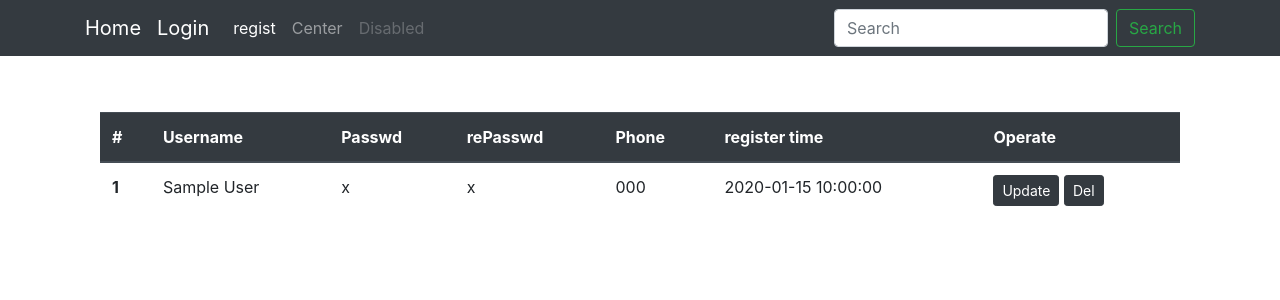
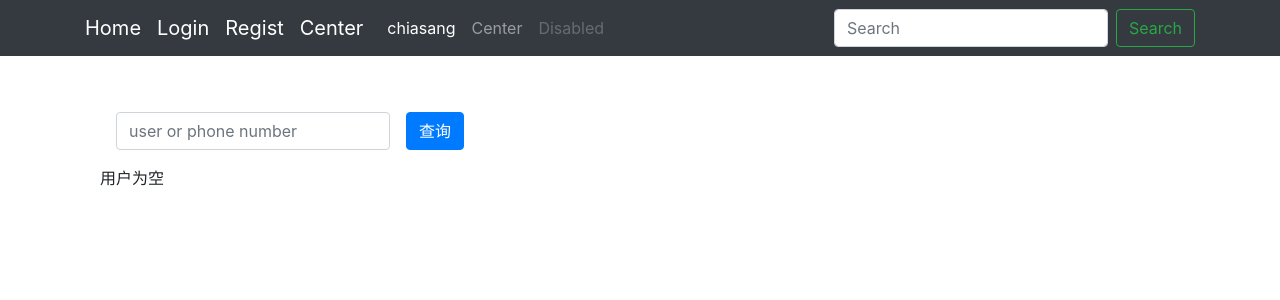
Before and after one commit to ChiaSang/MyBlog, a Flask app: page /usercenter in a window 1280 px wide. Shown: the top 300 px of the page. Run offline with Flask 2, Linux system fonts and the light colour scheme; tables that the repository leaves empty hold one stand-in row (values such as "Sample post"); some libraries are stand-ins or nearby versions.

Commit message:
add delete update search in user_center model

```diff
--- a/Apps/user/view.py
+++ b/Apps/user/view.py
@@ -5,10 +5,17 @@ from flask import Blueprint, render_template, request, redirect, url_for
 
 from Apps.user.model import User
 
+from sqlalchemy import or_
+
 # Create a blueprint and instantiated
 from extents import db
 
 user_bp = Blueprint('user', __name__)
+
+
+@user_bp.route('/index')
+def index():
+    return render_template('index.html')
 
 
 @user_bp.route('/register', methods=['GET', 'POST'])
@@ -62,3 +69,37 @@ def user_login():
         else:
             return 'User does not exist !'
     return render_template('user/login.html')
+
+
+@user_bp.route('/delete', methods=['GET', 'POST'])
+def user_delete():
+    uid = request.args.get('id')
+    User.query.filter_by(id=uid).delete()
+    db.session.commit()
+    return redirect(url_for('user.user_center'))
+
+@user_bp.route('/update', methods=['GET', 'POST'])
+def user_update():
+    if request.method  == 'POST':
+        username = request.form.get('username')
+        phone = request.form.get('phone')
+        uid = request.form.get('id')
+        user = User.query.get(uid)
+        user.name = username
+        user.phone = phone
+        db.session.commit()
+        return redirect(url_for('user.user_center'))
+    else:
+        uid = request.args.get('id')
+        user = User.query.get(uid)
+        return render_template('user/update.html', user=user)
+
+
+@user_bp.route('/search', methods=['GET', 'POST'])
+def user_search():
+    if request.method  == 'POST':
+        srkey = request.form.get('search')
+        search_list = User.query.filter(or_(User.name.contains(srkey), User.phone.contains(srkey)))
+        return render_template('user/center.html', search_list = search_list)
+    else:
+        return 'search failed'
--- a/templates/base.html
+++ b/templates/base.html
@@ -26,13 +26,13 @@
 <body>
 <!-- Your page content -->
 {% include 'navbar.html' %}
-{% block content %}
+<!-- {% block content %} -->
     <div class="container">
         {% block app_content %}
 
         {% endblock %}
     </div>
-{% endblock %}
+<!-- {% endblock %} -->
 
 {% block scripts %}
     <!-- Optional JavaScript -->
--- a/templates/navbar.html
+++ b/templates/navbar.html
@@ -1,20 +1,20 @@
 <nav class="navbar navbar-expand-xl navbar-dark bg-dark">
     <div class="container">
-        <a class="navbar-brand" href="/">Home</a>
+        <a class="navbar-brand" href="{{ url_for('user.index') }}">Home</a>
         <a class="navbar-brand" href="{{ url_for('user.user_login') }}">Login</a>
+        <a class="navbar-brand" href="{{ url_for('user.register') }}">Regist<span class="sr-only">(current)</span></a>
+        <a class="navbar-brand" href="{{ url_for('user.user_center') }}">Center</a>
         <button class="navbar-toggler" type="button" data-toggle="collapse" data-target="#navbarTogglerDemo02"
-                aria-controls="navbarTogglerDemo02" aria-expanded="false" aria-label="Toggle navigation">
+            aria-controls="navbarTogglerDemo02" aria-expanded="false" aria-label="Toggle navigation">
             <span class="navbar-toggler-icon"></span>
         </button>
-
         <div class="collapse navbar-collapse" id="navbarTogglerDemo02">
             <ul class="navbar-nav mr-auto mt-2 mt-lg-0">
                 <li class="nav-item active">
-                    <a class="nav-link" href="{{ url_for('user.register') }}">
-                        regist<span class="sr-only">(current)</span></a>
+                    <a class="nav-link" href="#">chiasang</a>
                 </li>
                 <li class="nav-item">
-                    <a class="nav-link" href="{{ url_for('user.user_center') }}">Center</a>
+                    <a class="nav-link" href="#">Center</a>
                 </li>
                 <li class="nav-item">
                     <a class="nav-link disabled" href="#" tabindex="-1" aria-disabled="true">Disabled</a>
--- a/templates/user/center.html
+++ b/templates/user/center.html
@@ -1,45 +1,54 @@
 {% extends "base.html" %}
 {% block title %}
-    <title>Sign UP</title>  <!-- 继承父模板，但是重写了-->
+<title>Center</title> <!-- 继承父模板，但是重写了-->
 {% endblock %}
 
 {% block navbar %}
 {% include 'navbar.html' %}
 {% endblock %}
 
-
+<script src="https://code.jquery.com/jquery-3.5.1.min.js"
+    integrity="sha256-9/aliU8dGd2tb6OSsuzixeV4y/faTqgFtohetphbbj0=" crossorigin="anonymous"></script>
 {% block app_content %}
 <div class="container" style="margin-top: 5%">
-
+    <form class="form-inline mb-2" action="{{ url_for('user.user_search') }}" method="POST">
+        <div class="form-group mx-sm-3 mb-2">
+            <input type="text" class="form-control" id="inputPassword2" placeholder="user or phone number"
+                name="search">
+        </div>
+        <button type="submit" class="btn btn-primary mb-2">查询</button>
+    </form>
+    {% if search_list %}
     <table class="table">
         <thead class="thead-dark">
             <tr>
                 <th scope="col">#</th>
                 <th scope="col">Username</th>
                 <th scope="col">Passwd</th>
-                <th scope="col">rePasswd</th>
                 <th scope="col">Phone</th>
                 <th scope="col">register time</th>
                 <th scope="col">Operate</th>
             </tr>
         </thead>
         <tbody>
-            {% for user in users %}
+            {% for user in search_list %}
             <tr>
                 <th scope="row">{{ loop.index }}</th>
                 <td>{{ user.name }}</td>
                 <td>{{ user.passwd }}</td>
-                    <td>{{ user.repass }}</td>
                 <td>{{ user.phone }}</td>
                 <td>{{ user.rtime }}</td>
                 <td>
-                        <button type="button" class="btn btn-dark btn-sm">Update</button>
-                        <button type="button" class="btn btn-dark btn-sm">Del</button>
+                    <a href="/update?id={{ user.id }}" class="badge badge-dark">更新</a>
+                    <a href="/delete?id={{ user.id }}" class="badge badge-dark">删除</a>
                 </td>
             </tr>
             {% endfor %}
         </tbody>
     </table>
+    {% else %}
+    <p>用户为空</p>
+    {% endif %}
 
 </div>
 
```
Also changed, not shown: templates/index.html (+6 -4 lines). Lines whose indentation alone changed are shown as unchanged.
